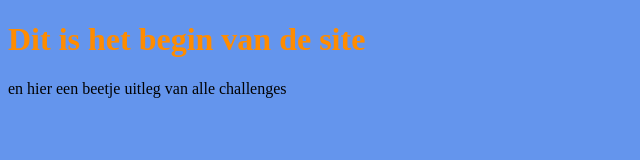
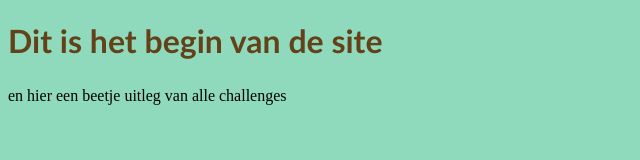
Before and after one commit to wardvanbelle/PBC2021, a plain HTML site: page index.html in a window 1280 px wide. Shown: the whole page, without its empty margins (0-640 px from the left). Drawn offline with Linux system fonts and the light colour scheme.

Commit message:
update on site index

```diff
--- a/css/layout.css
+++ b/css/layout.css
@@ -1,7 +1,13 @@
 body{
-    background-color: cornflowerblue;
+    background-color: rgb(143, 218, 189);
 }
 
 h1{
-    color:darkorange;
+    color:rgb(100, 66, 25);
+    font-family: 'Gill Sans', 'Gill Sans MT', Calibri, 'Trebuchet MS', sans-serif;
 }
+
+#line1{
+    border-bottom: 5px darkslateblue;
+    padding-bottom: 5px;
+}
--- a/index.html
+++ b/index.html
@@ -13,7 +13,7 @@
 </head>
 
 <body>
-  <h1>Dit is het begin van de site</h1>
+  <h1 id = "line1">Dit is het begin van de site</h1>
   <p>en hier een beetje uitleg van alle challenges</p>
 </body>
 </html>
```
